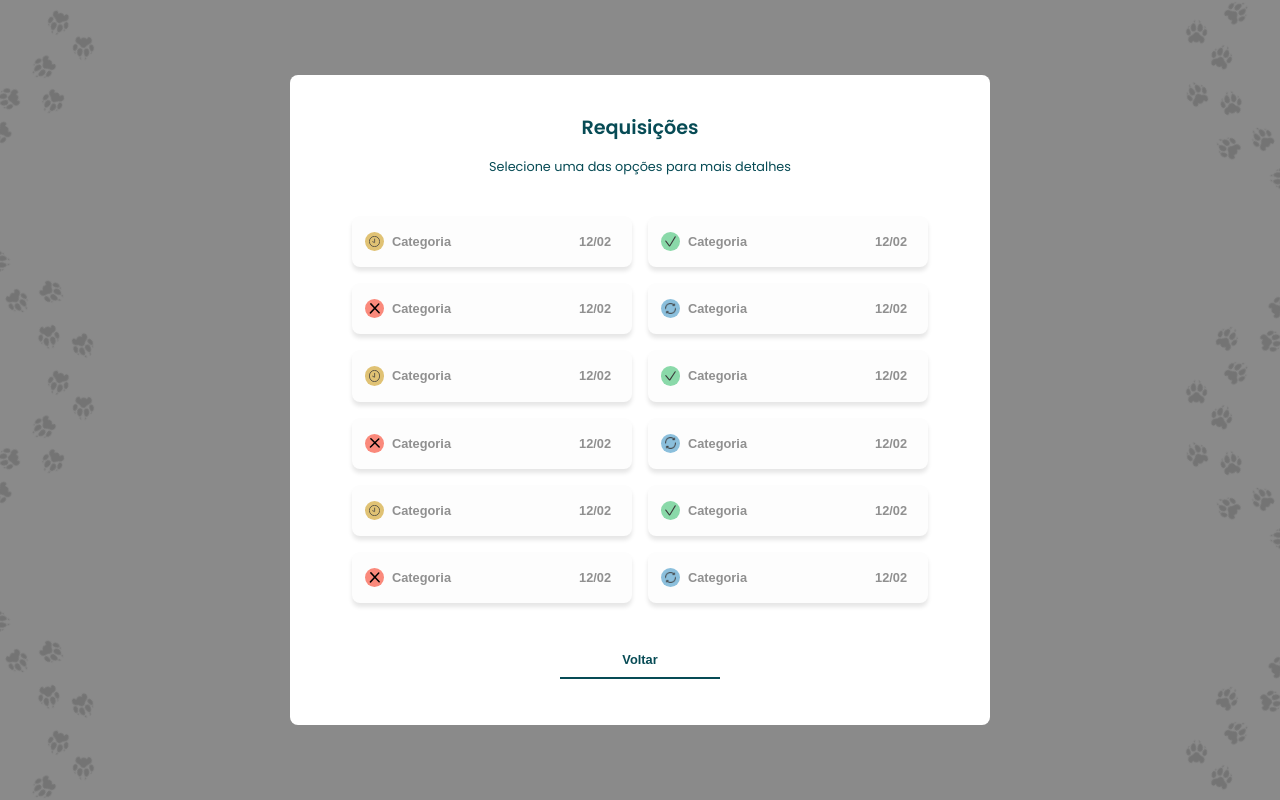
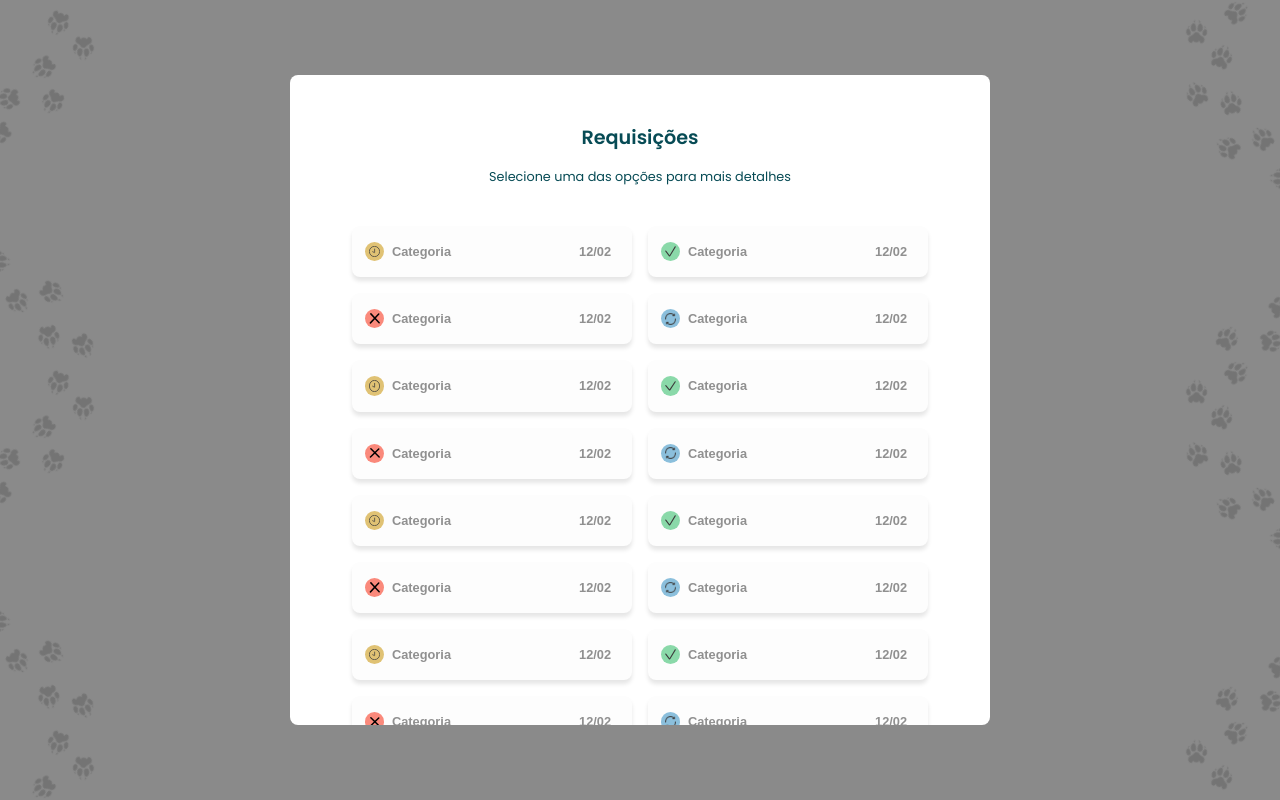
Before and after one commit to jorgelucasalm/petcare, a React (Create React App) app: page / in a window 1280 px wide. Built offline with nearby package versions, Linux system fonts and the light colour scheme.

Commit message:
fix: trata responsividade e adiciona alt

```diff
--- a/src/pages/Requisitions/index.js
+++ b/src/pages/Requisitions/index.js
@@ -19,7 +19,7 @@ function Requisitions() {
           </header>
 
           <RequisitionContent>
-            <RequisitonButton color="clock">
+            <RequisitonButton color="clock" alt="icone-relógio">
               <span>
                 <img src={Clock} />
               </span>
@@ -29,7 +29,7 @@ function Requisitions() {
               </div>
             </RequisitonButton>
 
-            <RequisitonButton color="check">
+            <RequisitonButton color="check" alt="icone-check">
               <span>
                 <img src={Check} />
               </span>
@@ -39,7 +39,7 @@ function Requisitions() {
               </div>
             </RequisitonButton>
 
-            <RequisitonButton color="cancel">
+            <RequisitonButton color="cancel" alt="icone-cancelar">
               <span>
                 <img src={Cancel} />
               </span>
@@ -49,7 +49,7 @@ function Requisitions() {
               </div>
             </RequisitonButton>
 
-            <RequisitonButton color="return">
+            <RequisitonButton color="return" alt="icone-retorno">
               <span>
                 <img src={Retorno} />
               </span>
@@ -59,7 +59,7 @@ function Requisitions() {
               </div>
             </RequisitonButton>
 
-            <RequisitonButton color="clock">
+            <RequisitonButton color="clock" alt="icone-relógio">
               <span>
                 <img src={Clock} />
               </span>
@@ -69,7 +69,7 @@ function Requisitions() {
               </div>
             </RequisitonButton>
 
-            <RequisitonButton color="check">
+            <RequisitonButton color="check" alt="icone-check">
               <span>
                 <img src={Check} />
               </span>
@@ -79,7 +79,7 @@ function Requisitions() {
               </div>
             </RequisitonButton>
 
-            <RequisitonButton color="cancel">
+            <RequisitonButton color="cancel" alt="icone-cancelar">
               <span>
                 <img src={Cancel} />
               </span>
@@ -89,7 +89,7 @@ function Requisitions() {
               </div>
             </RequisitonButton>
 
-            <RequisitonButton color="return">
+            <RequisitonButton color="return" alt="icone-retorno">
               <span>
                 <img src={Retorno} />
               </span>
@@ -99,7 +99,7 @@ function Requisitions() {
               </div>
             </RequisitonButton>
 
-            <RequisitonButton color="clock">
+            <RequisitonButton color="clock" alt="icone-relógio">
               <span>
                 <img src={Clock} />
               </span>
@@ -109,7 +109,7 @@ function Requisitions() {
               </div>
             </RequisitonButton>
 
-            <RequisitonButton color="check">
+            <RequisitonButton color="check" alt="icone-check">
               <span>
                 <img src={Check} />
               </span>
@@ -119,7 +119,7 @@ function Requisitions() {
               </div>
             </RequisitonButton>
 
-            <RequisitonButton color="cancel">
+            <RequisitonButton color="cancel" alt="icone-cancelar">
               <span>
                 <img src={Cancel} />
               </span>
@@ -129,7 +129,47 @@ function Requisitions() {
               </div>
             </RequisitonButton>
 
-            <RequisitonButton color="return">
+            <RequisitonButton color="return" alt="icone-retorno">
+              <span>
+                <img src={Retorno} />
+              </span>
+              <div>
+                <p>Categoria</p>
+                <p>12/02</p>
+              </div>
+            </RequisitonButton>
+
+            <RequisitonButton color="clock" alt="icone-relógio">
+              <span>
+                <img src={Clock} />
+              </span>
+              <div>
+                <p>Categoria</p>
+                <p>12/02</p>
+              </div>
+            </RequisitonButton>
+
+            <RequisitonButton color="check" alt="icone-check">
+              <span>
+                <img src={Check} />
+              </span>
+              <div>
+                <p>Categoria</p>
+                <p>12/02</p>
+              </div>
+            </RequisitonButton>
+
+            <RequisitonButton color="cancel" alt="icone-cancelar">
+              <span>
+                <img src={Cancel} />
+              </span>
+              <div>
+                <p>Categoria</p>
+                <p>12/02</p>
+              </div>
+            </RequisitonButton>
+
+            <RequisitonButton color="return" alt="icone-retorno">
               <span>
                 <img src={Retorno} />
               </span>
--- a/src/pages/Requisitions/style.js
+++ b/src/pages/Requisitions/style.js
@@ -29,11 +29,25 @@ export const Card = styled.div`
   display: flex;
   flex-direction: column;
   align-items: center;
-  justify-content: center;
-
+overflow-x: hidden;
+overflow-y: scroll;
   border-radius: 0.5rem;
   gap: 1rem;
   padding: 2rem 0rem;
+
+  &::-webkit-scrollbar {
+    width: 12px;
+    border-radius: 16px;
+  }
+  &::-webkit-scrollbar-track {
+    background: #ffffff;
+    border-radius: 16px;
+  }
+  &::-webkit-scrollbar-thumb {
+    background-color: rgba(138, 195, 203, 0.56);
+    border-radius: 20px;
+    border: 3px solid #ffffff;
+  }
 
   header {
     display: flex;
@@ -66,6 +80,10 @@ export const RequisitionContent = styled.div`
   gap: 1rem;
   flex-wrap: wrap;
   width: 700px;
+
+  @media (max-width: 700px) {
+    flex-direction: column;
+  }
 `;
 
 export const Buttons = styled.div`
```
